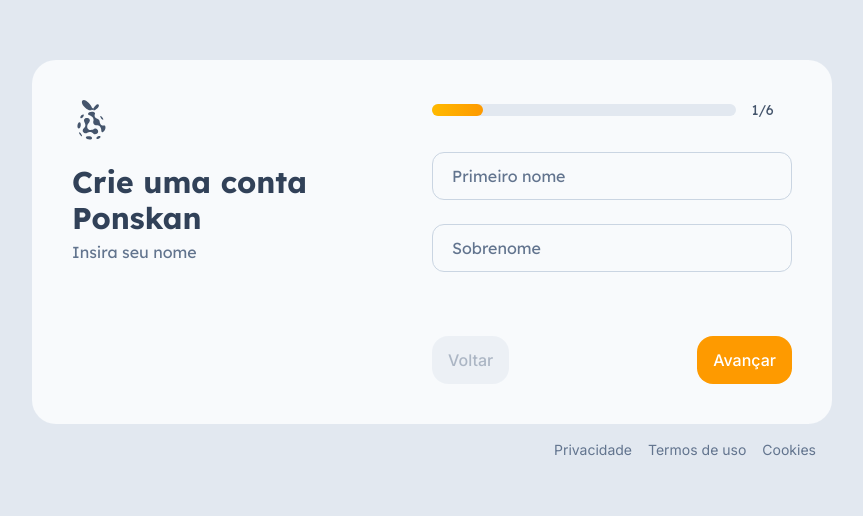
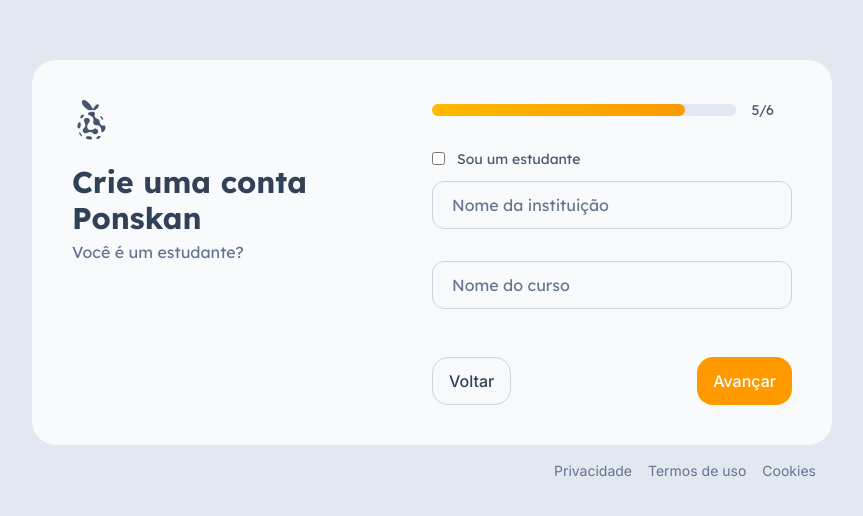
Before and after one commit to MatheusBertoldo1/ponskan-nextjs, a Next.js app in the folder ponskan/: page /logon in a window 1280 px wide. Shown: the part 140-656 px from the top of the page, without its empty margins (208-1071 px from the left). Built offline with nearby package versions, Linux system fonts and the light colour scheme; no server answers.

Commit message:
feat(component): adiciona logica de exibição de inputs

```diff
--- a/ponskan/src/components/layout/auth/LogonFormRegister.tsx
+++ b/ponskan/src/components/layout/auth/LogonFormRegister.tsx
@@ -2,7 +2,7 @@
 
 import { LogoCurrentColor } from "@/assets/icons/LogoCurrentColor";
 import { Button } from "@/components/ui/Button"
-import { Input } from "@/components/ui/Imput";
+import { Input } from "@/components/ui/Input";
 import { ProgressBar } from "@/components/ui/ProgressBar";
 import { useState } from "react";
 import { useForm, FormProvider, useFormContext } from "react-hook-form";
@@ -10,7 +10,17 @@
 export const LogonFormRegister = () => {
     // Contador de etapas
     const maxRange = 6
-    const [stage, setStage] = useState(1)
+    const [stage, setStage] = useState(5)
+
+    // atribuindo todos os metodos de useForm para methods (usado em FormProvides)
+    // // shouldUnregister: false -> para os dados não sumirem em formularios multi-etapas
+    const methods = useForm({shouldUnregister: false})
+
+    // Extraindo métodos específicos do useForm
+    const { handleSubmit, trigger, register, formState: { errors } } = methods
+
+    // Método que roda ao dar submit
+    const onSubmit = (data: any) => { console.log("Enviando dados:", data) }
 
     // Definir titulo e nome dos inputs de cada estágio do formulário
     const PropsStageForm = (stage: number) => {
@@ -27,19 +37,19 @@
             },
             {
                 titleStage: "Localização e contato",
-                inputName: ["locale", "number"]
+                inputName: ["address", "phone"]
             },
             {
                 titleStage: "Dados empresariais",
                 inputName: ["cnpj"]
             },
             {
-                titleStage: "Estudante",
+                titleStage: "Você é um estudante?",
                 inputName: ["scholl", "course"]
             },
             {
                 titleStage: "Defina sua senha",
-                inputName: ["password", "confirmPassord"]
+                inputName: ["password", "confirmPassword"]
             },
         ]
 
@@ -69,22 +79,6 @@
         stage > 1 ? setStage(stage - 1) : setStage(1)
     }
 
-    const showStage = (stage: number) => {
-        switch (stage) {
-            case 1: return <Stage1 />
-
-        }
-    }
-
-    // atribuindo todos os metodos de useForm para methods (usado em FormProvides)
-    const methods = useForm()
-
-    // Extraindo métodos específicos do useForm
-    const { handleSubmit, trigger } = methods
-
-    // Método que roda ao dar submit
-    const onSubmit = (data: any) => { console.log("Enviando dados:", data) }
-
     return (
         <div className="flex flex-1 p-10 bg-slate-50 rounded-3xl">
             <div className="flex flex-1 flex-col">
@@ -98,11 +92,61 @@
                     <form onSubmit={handleSubmit(onSubmit)} className="flex flex-1 flex-col gap-4">
                         <ProgressBar stage={stage} range={maxRange} />
 
-                        {showStage(stage)}
+                        <div className="flex flex-col gap-4 font-lexend py-4">
+                            {stage == 1 && (
+                                <>
+                                    <Input {...register("firstName", { required: "Campo obrigatório" })} name="firstName" textLabel="Primeiro nome" error={errors.firstName?.message as string} />
+                                    <Input {...register("lastName", { required: "Campo obrigatório" })} name="lastName" textLabel="Sobrenome" error={errors.lastName?.message as string} />
+                                </>
+                            )}
+
+                            {stage == 2 && (
+                                <>
+                                    <Input  {...register("birthDate", { required: "Campo obrigatório", valueAsDate: true })} type="date" name="birthDate" textLabel="Data de nascimento" error={errors.birthDate?.message as string} />
+                                </>
+                            )}
+
+                            {stage == 3 && (
+                                <>
+                                    <Input {...register("address", { required: "Campo obrigatório" })} name="address" textLabel="Endereço" error={errors.address?.message as string} />
+                                    <Input {...register("phone", { required: "Campo obrigatório" })} name="phone" type="number" textLabel="Telefone" error={errors.phone?.message as string} />
+                                </>
+                            )}
+
+                            {stage == 4 && (
+                                <>
+                                    <Input {...register("cnpj")} name="cnpj" textLabel="CNPJ (opcional)" type="number" error={errors.cnpj?.message as string} defaultValue="" />
+                                </>
+                            )}
+
+                            {stage == 5 && (
+                                <>
+                                    <div className="flex gap-3 items-center">
+                                        <input type="checkbox" name="isStudent" id="isStudent" className="" />
+                                        <label htmlFor="isStudent" className="text-sm leading-0 text-slate-600 cursor-pointer">Sou um estudante</label>
+                                    </div>
+                                    <Input {...register("scholl", { required: "Campo obrigatório" })} name="scholl" textLabel="Nome da instituição" error={errors.scholl?.message as string} />
+                                    <Input {...register("course", { required: "Campo obrigatório" })} name="course" textLabel="Nome do curso" error={errors.course?.message as string} />
+                                </>
+                            )}
+
+                            {stage == 6 && (
+                                <>
+                                    <Input {...register("password", { required: "Campo obrigatório" })} type="password" name="password" textLabel="Senha" error={errors.password?.message as string} />
+                                    <Input {...register("confirmPassword", { required: "Campo obrigatório"})} type="password" name="confirmPassword" textLabel="Confirmar senha" error={errors.confirmPassword?.message as string} />
+                                </>
+                            )}
+                        </div>
 
                         <div className="flex flex-1 items-end w-full">
                             <Button type="button" onClick={decreaseValue} variant={stage > 1 ? "secondary" : "disabled"}>Voltar</Button>
-                            <Button type="button" onClick={increaseValue} className="ml-auto" variant="primary">Avançar</Button>
+
+                            {
+                                stage == maxRange ?
+                                <Button type="submit" className="ml-auto" variant="primary">Cadastrar</Button>
+                                :
+                                <Button type="button" onClick={increaseValue} className="ml-auto" variant="primary">Avançar</Button>
+                            }
                         </div>
                     </form>
                 </FormProvider>
@@ -110,18 +154,3 @@
         </div>
     )
 }
-
-const Stage1 = () => {
-    const { register, formState: { errors } } = useFormContext()
-
-    return (
-        <>
-            <div className="flex flex-col gap-4 font-lexend py-4">
-
-                <Input {...register("firstName", {required: "Campo obrigatório"})} name="firstName" textLabel="Primeiro nome" error={errors.firstName?.message as string}/>
-                <Input {...register("lastName", {required: "Campo obrigatório"})} name="lastName" textLabel="Sobrenome" error={errors.lastName?.message as string}/>
-
-            </div>
-        </>
-    )
-}
--- a/ponskan/src/components/ui/Button.tsx
+++ b/ponskan/src/components/ui/Button.tsx
@@ -12,7 +12,7 @@
         variant: {
             primary: "bg-amber-500 hover:bg-amber-600/90 text-white cursor-pointer",
             secondary: "text-slate-700 border border-slate-300 hover:bg-black/5 text-slate-700 cursor-pointer",
-            disabled: "opacity-50 cursor-not-allowed pointer-events-none bg-slate-200 text-slate-500 active:none"
+            disabled: "opacity-50 cursor-not-allowed pointer-events-none bg-slate-200 text-slate-500 active:none outline-none"
         }
     },
     defaultVariants: {
--- a/ponskan/src/components/ui/Imput.tsx
+++ b/ponskan/src/components/ui/Input.tsx
@@ -8,10 +8,10 @@
 
 export const Input = forwardRef<HTMLInputElement, Props>(({ textLabel, error, name, ...props }, ref) => {
     return (
-        <div className="flex flex-col h-14 w-full gap-2">
+        <div className="flex flex-col h-14 w-full gap-2 mb-2">
             <div className=" relative h-fit w-full ">
-                <input id={name} name={name} ref={ref} {...props} className="peer px-3 w-full h-12 text-slate-600 rounded-xl border border-slate-300 outline-none focus:border-amber-400 transition-colors" />
-                <label htmlFor={name} className="absolute text-md text-slate-500 px-2 left-3 top-3 bg-slate-50 peer-focus:-top-2 peer-focus:text-amber-400 peer-focus:text-xs peer-placeholder-shown:-top-2 peer-placeholder-shown:text-amber-400 peer-placeholder-shown:text-xs transition-all">{textLabel}</label>
+                <input id={name} name={name} ref={ref} {...props} placeholder=" " className="peer px-3 w-full h-12 text-slate-600 rounded-xl border border-slate-300 outline-none focus:border-amber-400 transition-colors" />
+                <label htmlFor={name} className="absolute text-md text-slate-500 px-2 left-3 top-3 bg-slate-50 peer-focus:-top-2 peer-focus:text-amber-400 peer-focus:text-xs peer-not-placeholder-shown:-top-2 peer-not-placeholder-shown:text-amber-400 peer-not-placeholder-shown:text-xs transition-all">{textLabel}</label>
             </div>
 
             {/* Exibição condicional de erro */}
```
Also changed, not shown: 1 other file (tests, documents, lock files or other folders).
